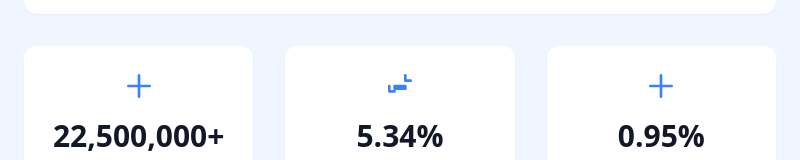
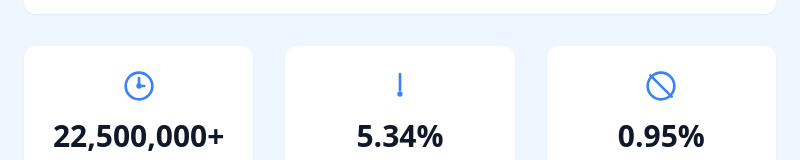
Before and after one commit to bentirado/OU_tamuHack, an Electron app: page statistics.html in a window 800 px wide. Shown: the part 778-938 px from the top of the page. Drawn offline with nearby package versions, Linux system fonts and the light colour scheme.

Commit message:
Fixed icons.

```diff
--- a/statistics.html
+++ b/statistics.html
@@ -59,22 +59,41 @@
     <div class="grid md:grid-cols-3 gap-8 mb-12">
       <div class="bg-white rounded-xl p-6 shadow-sm text-center">
         <svg xmlns="http://www.w3.org/2000/svg" class="h-8 w-8 text-blue-500 mx-auto mb-4" viewBox="0 0 24 24" fill="none" stroke="currentColor" stroke-width="2" stroke-linecap="round" stroke-linejoin="round">
-          <path d="M12 4v16M4 12h16" />
+          <!-- Clock Face -->
+          <circle cx="12" cy="12" r="10" stroke="currentColor" stroke-width="2" fill="none" />
+
+          <!-- Hour Hand -->
+          <line x1="12" y1="12" x2="12" y2="6" stroke="currentColor" stroke-width="2" />
+
+          <!-- Minute Hand -->
+          <line x1="12" y1="12" x2="16" y2="12" stroke="currentColor" stroke-width="2" />
+
+          <!-- Clock Center -->
+          <circle cx="12" cy="12" r="1" fill="currentColor" />
         </svg>
+
         <div class="text-3xl font-bold text-gray-900 mb-2">22,500,000+</div>
         <div class="text-gray-600">Hours of Flights</div>
       </div>
       <div class="bg-white rounded-xl p-6 shadow-sm text-center">
         <svg xmlns="http://www.w3.org/2000/svg" class="h-8 w-8 text-blue-500 mx-auto mb-4" viewBox="0 0 24 24" fill="none" stroke="currentColor" stroke-width="2" stroke-linecap="round" stroke-linejoin="round">
-          <path d="M16 4v4h4M4 12v4h4m0-2h8v-2H8z" />
+          <!-- Exclamation Point -->
+          <line x1="12" y1="3" x2="12" y2="15" stroke="currentColor" stroke-width="2" />
+          <circle cx="12" cy="18" r="1" fill="currentColor" />
         </svg>
+
         <div class="text-3xl font-bold text-gray-900 mb-2">5.34%</div>
         <div class="text-gray-600">Accident Rate per 100k Hours</div>
       </div>
       <div class="bg-white rounded-xl p-6 shadow-sm text-center">
         <svg xmlns="http://www.w3.org/2000/svg" class="h-8 w-8 text-blue-500 mx-auto mb-4" viewBox="0 0 24 24" fill="none" stroke="currentColor" stroke-width="2" stroke-linecap="round" stroke-linejoin="round">
-          <path d="M12 4v16M4 12h16" />
+          <!-- Circle -->
+          <circle cx="12" cy="12" r="10" stroke="currentColor" fill="none" stroke-width="2" />
+
+          <!-- Diagonal Line Crossing Through Circle -->
+          <line x1="4" y1="4" x2="20" y2="20" stroke="currentColor" stroke-width="2" />
         </svg>
+
         <div class="text-3xl font-bold text-gray-900 mb-2">0.95%</div>
         <div class="text-gray-600">Fatal Accident Rate per 100k Hours</div>
       </div>
```
Also changed, not shown: safety.html (+1 -1 lines), README.md.
